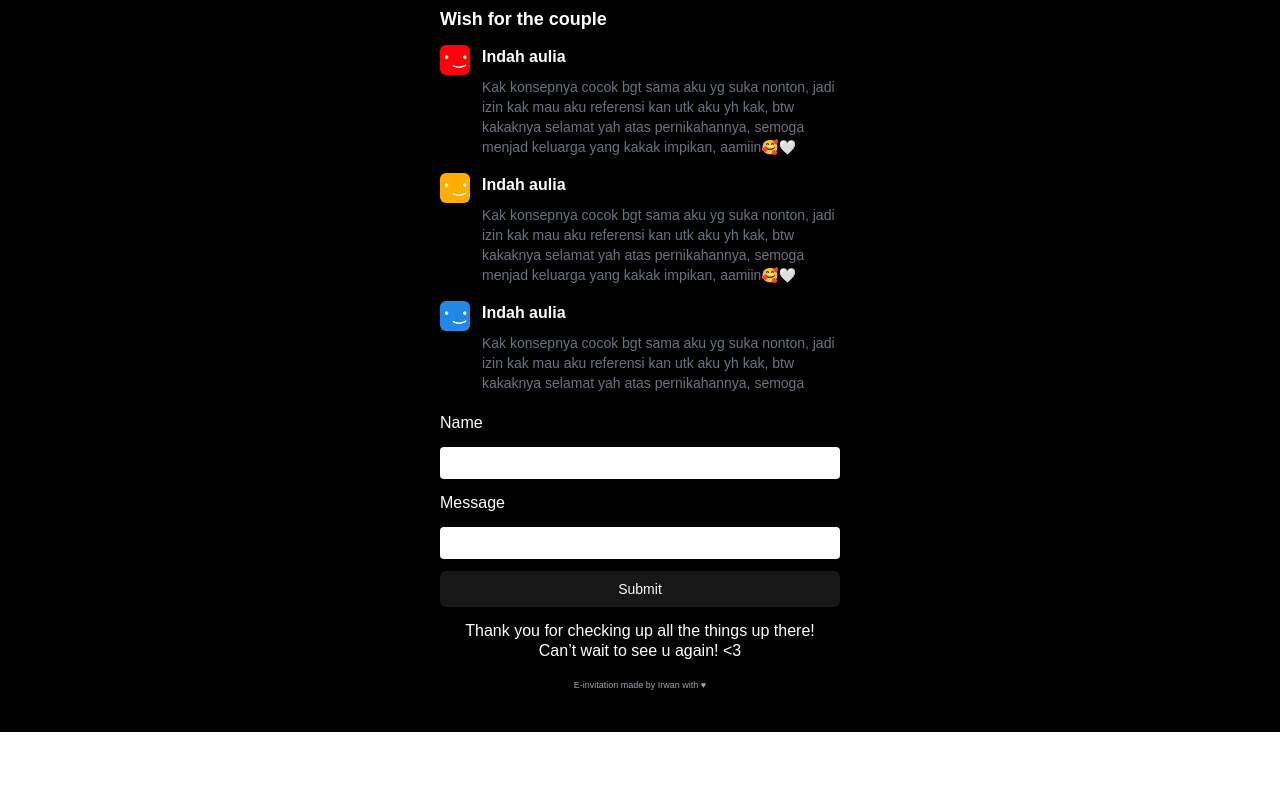
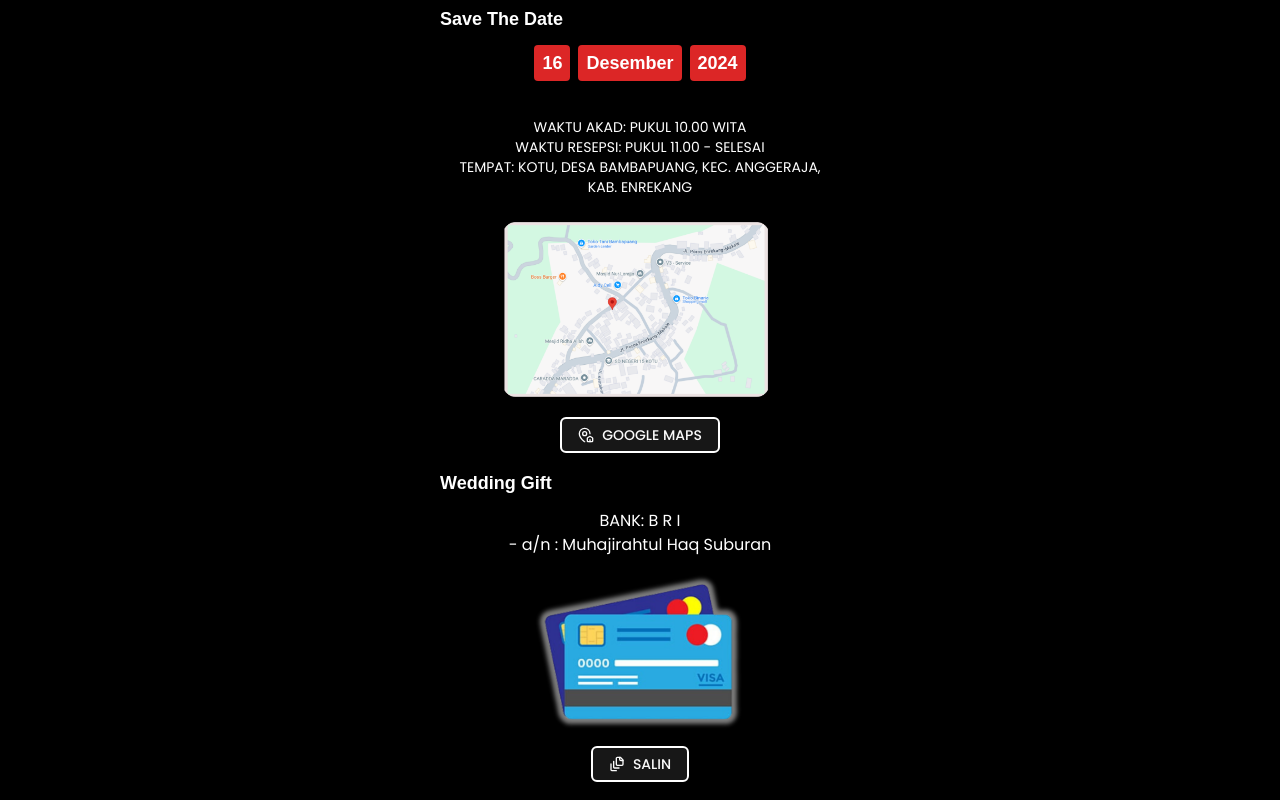
Before and after one commit to irwNd2/undangan-hijir, a Next.js app: page / in a window 1280 px wide. Shown: the part 2600-3400 px from the top of the page. Before the commit the page ends 3332 px from the top, so only its background shows below. Built offline with nearby package versions, Linux system fonts and the light colour scheme.

Commit message:
date, location and wedding gift section

```diff
--- a/components/undangan/main.tsx
+++ b/components/undangan/main.tsx
@@ -31,6 +31,9 @@ import JatuhCinta from '@/lib/assets/judul film/jatuh cinta seperti di film film
 import PerfectDate from '@/lib/assets/judul film/the perfect date.png'
 import TuneInForLove from '@/lib/assets/judul film/tune in for love.png'
 import WeddingSeason from '@/lib/assets/judul film/wedding seseon.png'
+import Lokasi from '@/lib/assets/gambar alamat.png'
+import Bank from '@/lib/assets/gambar atm.png'
+import { FileStack, MapPinHouse } from 'lucide-react'
 
 type CoverImage = {
     titleImage: string | StaticImport
@@ -47,6 +50,7 @@ function MainUndangan() {
     const [modalTitle, setModalTitle] = useState<string>('')
     const [isCoverMovie, setIsCoverMovie] = useState<boolean>(false)
     const [coverImage, setCoverImage] = useState<CoverImage | null>(null)
+    const [isCopied, setIsCopied] = useState<boolean>(false)
 
 
     const onImageClick = (img: string | StaticImport, title: string, isCover?: boolean, cover?: CoverImage ) => {
@@ -62,6 +66,22 @@ function MainUndangan() {
             }
         }
         else setIsCoverMovie(false)
+    }
+
+    const handleCopy = async () => {
+        try {
+            await navigator.clipboard.writeText('1234565779');
+            setIsCopied(true);
+            const timer = setTimeout(() => {
+                setIsCopied(false);
+            }, 2000);
+
+            // Clean up the timer
+            return () => clearTimeout(timer);
+
+            } catch (err) {
+            console.error('Failed to copy text: ', err);
+            }
     }
   return (
     <>
@@ -441,6 +461,58 @@ function MainUndangan() {
             </div>
 
             <div className='flex flex-col max-w-[400px] w-full mt-4 gap-3'>
+                <h2 className='font-bold text-lg'>Save The Date</h2>
+                <div className='flex gap-2 text-lg font-black justify-center'>
+                    <div className='flex px-2 py-1 bg-red-600 rounded'>
+                        <p>16</p>
+                    </div>
+                    <div className='flex px-2 py-1 bg-red-600 rounded'>
+                        <p>Desember</p>
+                    </div>
+                    <div className='flex px-2 py-1 bg-red-600 rounded'>
+                        <p>2024</p>
+                    </div>
+                </div>
+                <div className='flex flex-col font-poppins text-center mt-6 text-sm items-center'>
+                    <p>WAKTU AKAD: PUKUL 10.00 WITA</p>
+                    <p>WAKTU RESEPSI: PUKUL 11.00 - SELESAI</p>
+                    <p>TEMPAT: KOTU, DESA BAMBAPUANG, KEC. ANGGERAJA,</p>
+                    <p>KAB. ENREKANG</p>
+                    <Image
+                        src={Lokasi}
+                        alt="Map"
+                        height={300}
+                        width={300}
+                    />
+                    <Button className={`font-poppins border-2 flex items-center -mt-20 border-white`}>
+                        <MapPinHouse />
+                        GOOGLE  MAPS</Button>
+                </div>
+
+            </div>
+
+            <div className='flex flex-col max-w-[400px] w-full mt-4 gap-3'>
+                <h2 className='font-bold text-lg'>Wedding Gift</h2>
+                <div className='flex flex-col items-center text-center font-poppins'>
+                    <p>BANK: B R I</p>
+                    <p>- a/n : Muhajirahtul Haq Suburan</p>
+                    <Image
+                        src={Bank}
+                        alt="Bank"
+                        height={300}
+                        width={300}
+                        className='-mt-[3.4rem] -ml-4'
+                    />
+
+                    <Button className={`font-poppins border-2 flex items-center -mt-14 ${isCopied ? 'border-gray-400 text-gray-400' : 'border-white'}`} onClick={handleCopy}>
+                        <FileStack />
+                        { isCopied && 'TERSALIN' }
+                        { !isCopied && 'SALIN' }
+                        </Button>
+                </div>
+            </div>
+
+            <div className='flex flex-col max-w-[400px] w-full mt-4 gap-3'>
                 <h2 className='font-bold text-lg'>Wish for the couple</h2>
 
                 <div className='overflow-auto w-full max-h-[350px] flex flex-col gap-4'>
```
Also changed, not shown: lib/assets/gambar alamat.png (added), lib/assets/gambar atm.png (added).
